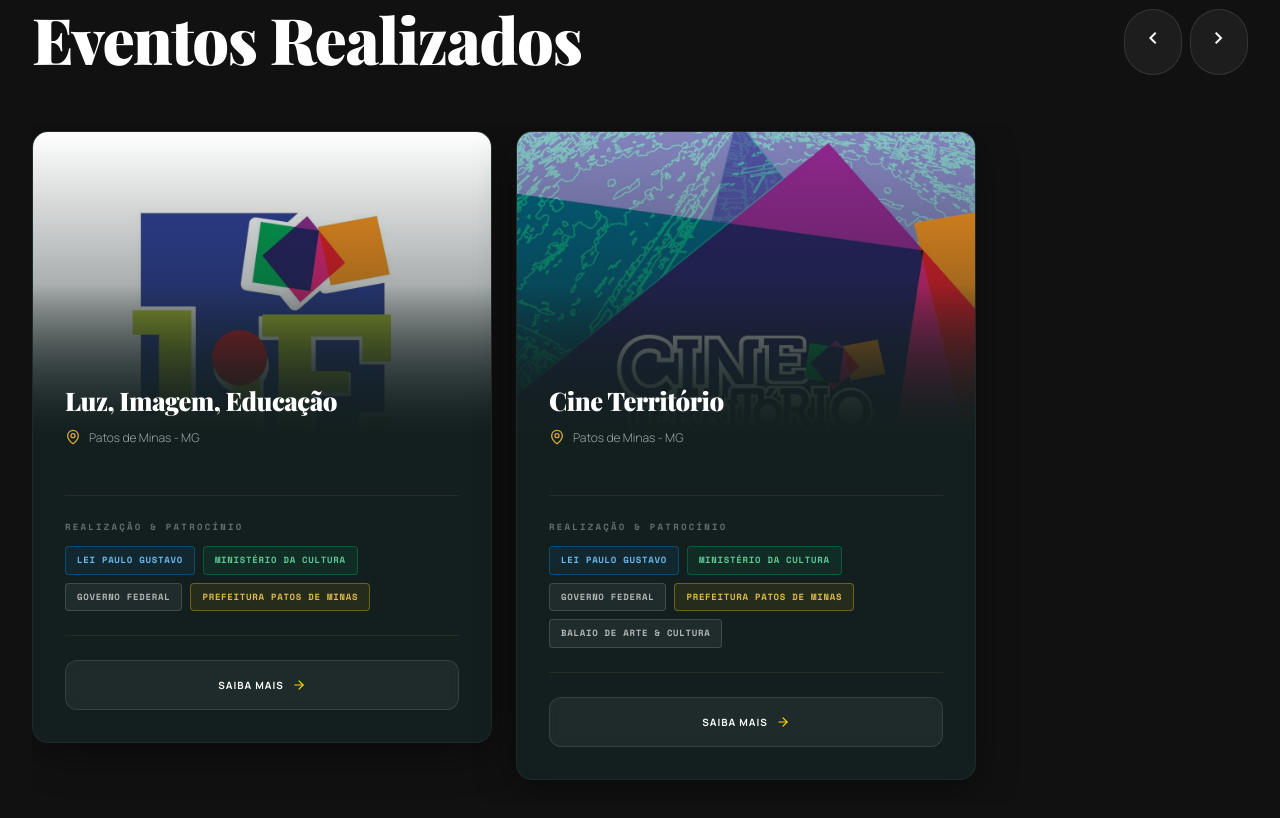
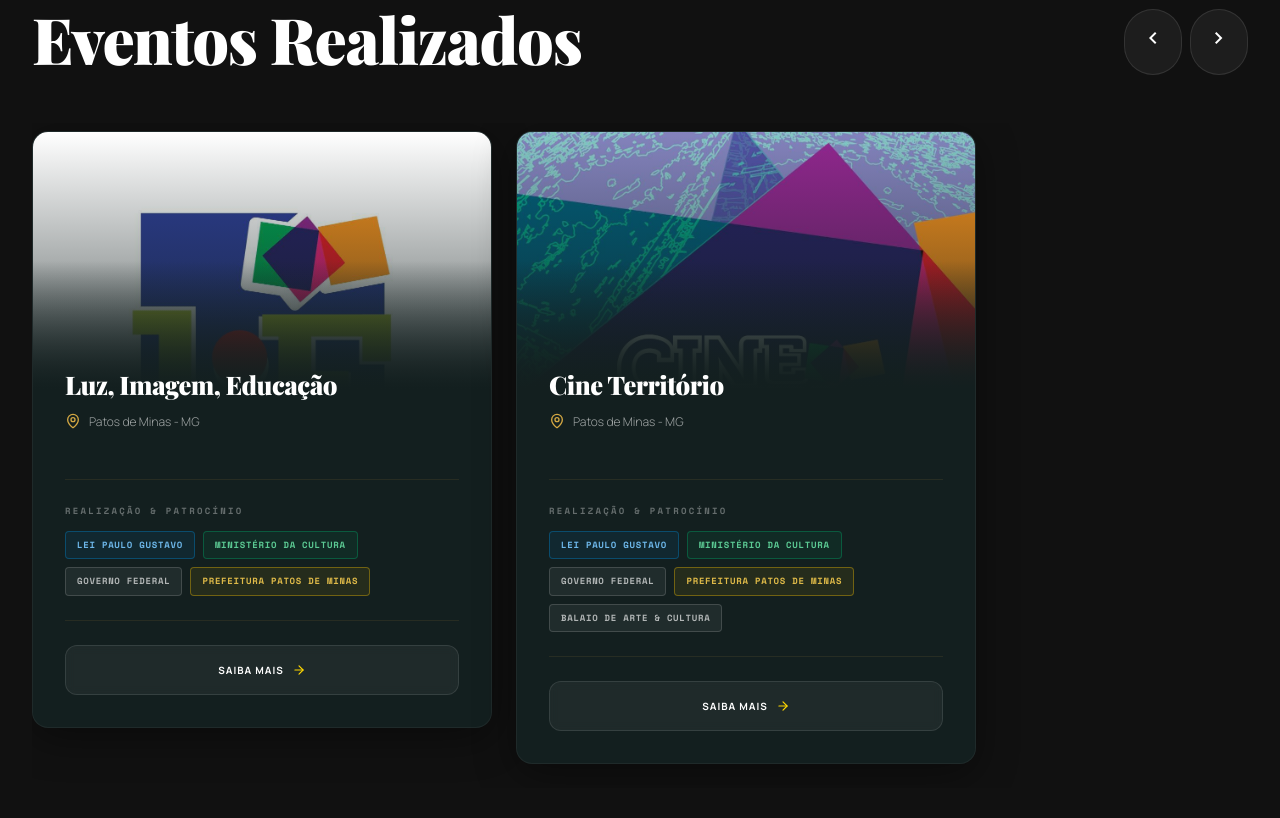
Before and after one commit to kiboxglx/territorioculturais, a React (Vite) app: page / in a window 1280 px wide. Shown: the part 4580-5398 px from the top of the page. Built offline with nearby package versions, Linux system fonts and the light colour scheme; a web font is replaced by a local one.

Commit message:
realized-card: imagem 16/9 + overlap -3rem, mais espaço para sponsors ficarem visíveis

```diff
--- a/src/components/RealizedCard.css
+++ b/src/components/RealizedCard.css
@@ -27,7 +27,7 @@
 
 .realized-card__image-wrap {
   position: relative;
-  aspect-ratio: 3 / 2;
+  aspect-ratio: 16 / 9;
   overflow: hidden;
 }
 
@@ -97,7 +97,7 @@
   flex-direction: column;
   justify-content: flex-end;
   flex: 1;
-  margin-top: -5rem;
+  margin-top: -3rem;
   position: relative;
   z-index: 10;
 }
```
